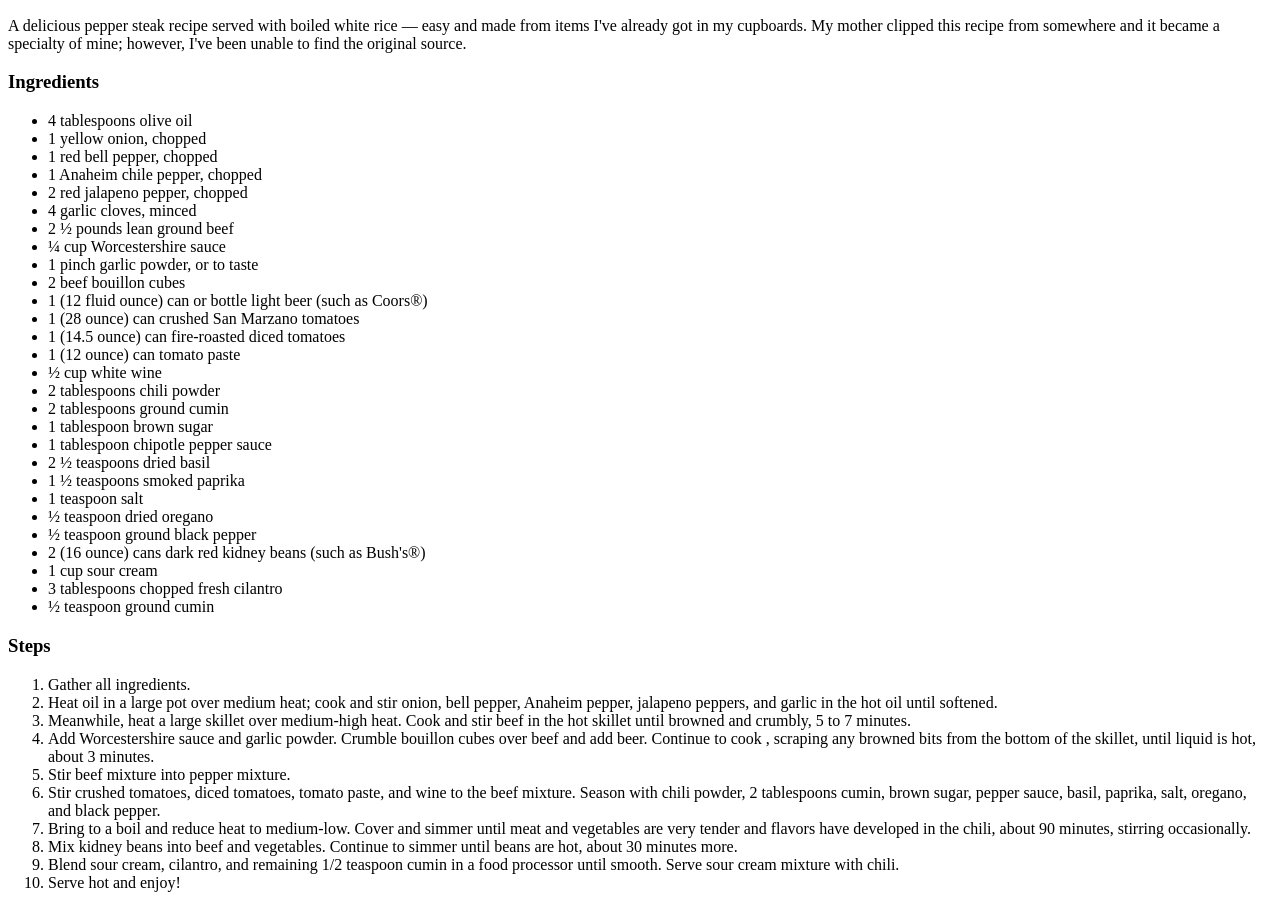
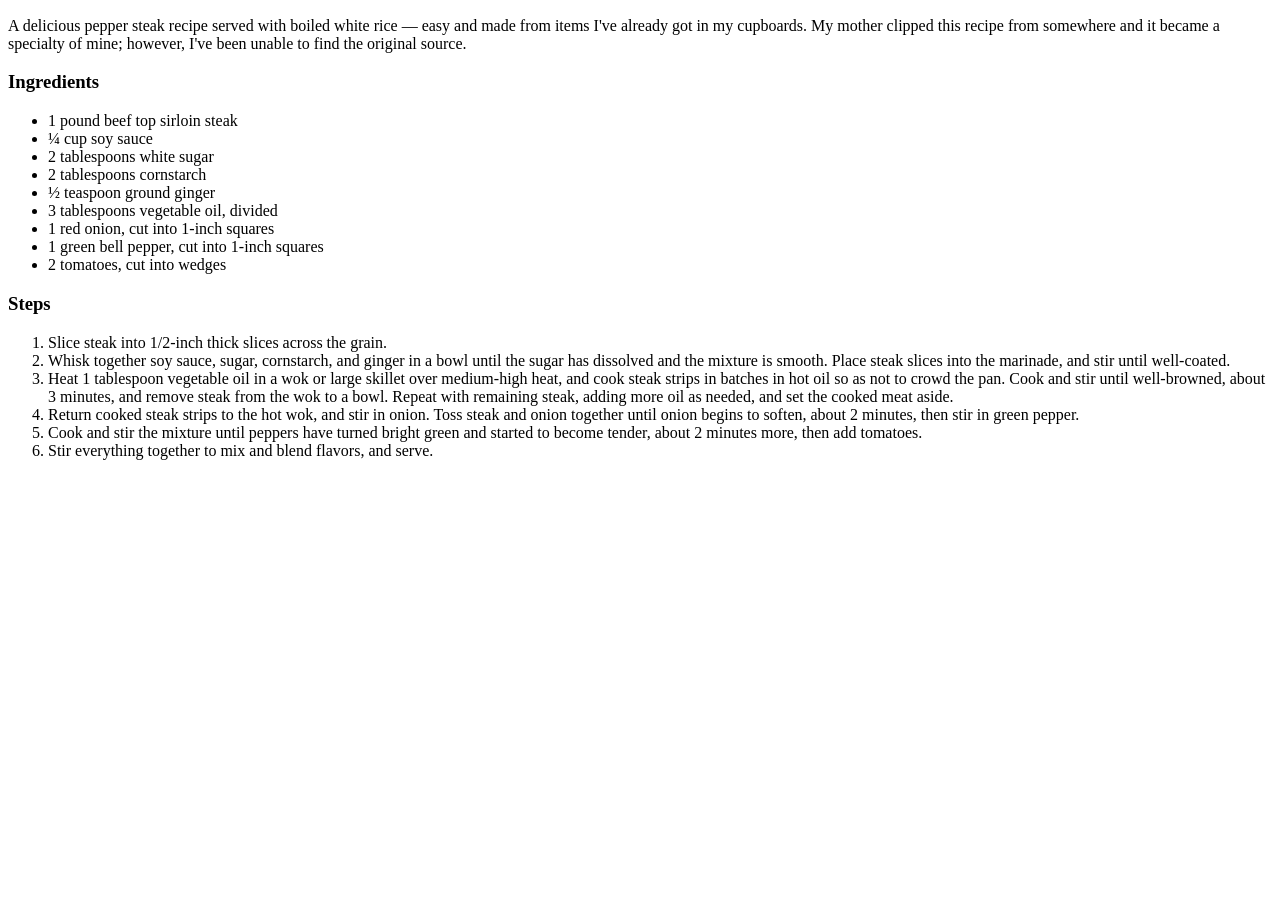
Before and after one commit to lunatichigh/odin-recipes, a plain HTML site: page recipes/chinese-pepper-steak.html in a window 1280 px wide. Shown: the part 434-1342 px from the top of the page. After the commit the page ends 910 px from the top, so only its background shows below. Drawn offline with Linux system fonts and the light colour scheme.

Commit message:
Add ordered list for steps of recipe and modify ingredient list with list items

```diff
--- a/recipes/chinese-pepper-steak.html
+++ b/recipes/chinese-pepper-steak.html
@@ -11,50 +11,31 @@
     <h2>Description</h2>
     <p>A delicious pepper steak recipe served with boiled white rice — easy and made from items I've already got in my cupboards. My mother clipped this recipe from somewhere and it became a specialty of mine; however, I've been unable to find the original source.</p>
 
+    <!-- Unordered list for ingredients -->
+
     <h3>Ingredients</h3>
     <ul>
-        <li>4 tablespoons olive oil</li>
-        <li>1 yellow onion, chopped</li>
-        <li>1 red bell pepper, chopped</li>
-        <li>1 Anaheim chile pepper, chopped</li>
-        <li>2 red jalapeno pepper, chopped</li>
-        <li>4 garlic cloves, minced</li>
-        <li>2 ½ pounds lean ground beef</li>
-        <li>¼ cup Worcestershire sauce</li>
-        <li>1 pinch garlic powder, or to taste</li>
-        <li>2 beef bouillon cubes</li>
-        <li>1 (12 fluid ounce) can or bottle light beer (such as Coors®)</li>
-        <li>1 (28 ounce) can crushed San Marzano tomatoes</li>
-        <li>1 (14.5 ounce) can fire-roasted diced tomatoes</li>
-        <li>1 (12 ounce) can tomato paste</li>
-        <li>½ cup white wine</li>
-        <li>2 tablespoons chili powder</li>
-        <li>2 tablespoons ground cumin</li>
-        <li>1 tablespoon brown sugar</li>
-        <li>1 tablespoon chipotle pepper sauce</li>
-        <li>2 ½ teaspoons dried basil</li>
-        <li>1 ½ teaspoons smoked paprika</li>
-        <li>1 teaspoon salt</li>
-        <li>½ teaspoon dried oregano</li>
-        <li>½ teaspoon ground black pepper</li>
-        <li>2 (16 ounce) cans dark red kidney beans (such as Bush's®)</li>
-        <li>1 cup sour cream</li>
-        <li>3 tablespoons chopped fresh cilantro</li>
-        <li>½ teaspoon ground cumin</li>
+        <li>1 pound beef top sirloin steak</li>
+        <li>¼ cup soy sauce</li>
+        <li>2 tablespoons white sugar</li>
+        <li>2 tablespoons cornstarch</li>
+        <li>½ teaspoon ground ginger</li>
+        <li>3 tablespoons vegetable oil, divided</li>
+        <li>1 red onion, cut into 1-inch squares</li>
+        <li>1 green bell pepper, cut into 1-inch squares</li>
+        <li>2 tomatoes, cut into wedges</li>
     </ul>
+
+    <!-- Ordered list for each step of the recipe -->
 
     <h3>Steps</h3>
     <ol>
-        <li>Gather all ingredients.</li>
-        <li>Heat oil in a large pot over medium heat; cook and stir onion, bell pepper, Anaheim pepper, jalapeno peppers, and garlic in the hot oil until softened.</li>
-        <li>Meanwhile, heat a large skillet over medium-high heat. Cook and stir beef in the hot skillet until browned and crumbly, 5 to 7 minutes.</li>
-        <li>Add Worcestershire sauce and garlic powder. Crumble bouillon cubes over beef and add beer. Continue to cook , scraping any browned bits from the bottom of the skillet, until liquid is hot, about 3 minutes.</li>
-        <li>Stir beef mixture into pepper mixture.</li>
-        <li>Stir crushed tomatoes, diced tomatoes, tomato paste, and wine to the beef mixture. Season with chili powder, 2 tablespoons cumin, brown sugar, pepper sauce, basil, paprika, salt, oregano, and black pepper.</li>
-        <li>Bring to a boil and reduce heat to medium-low. Cover and simmer until meat and vegetables are very tender and flavors have developed in the chili, about 90 minutes, stirring occasionally.</li>
-        <li>Mix kidney beans into beef and vegetables. Continue to simmer until beans are hot, about 30 minutes more.</li>
-        <li>Blend sour cream, cilantro, and remaining 1/2 teaspoon cumin in a food processor until smooth. Serve sour cream mixture with chili.</li>
-        <li>Serve hot and enjoy!</li>
+        <li>Slice steak into 1/2-inch thick slices across the grain.</li>
+        <li>Whisk together soy sauce, sugar, cornstarch, and ginger in a bowl until the sugar has dissolved and the mixture is smooth. Place steak slices into the marinade, and stir until well-coated.</li>
+        <li>Heat 1 tablespoon vegetable oil in a wok or large skillet over medium-high heat, and cook steak strips in batches in hot oil so as not to crowd the pan. Cook and stir until well-browned, about 3 minutes, and remove steak from the wok to a bowl. Repeat with remaining steak, adding more oil as needed, and set the cooked meat aside.</li>
+        <li>Return cooked steak strips to the hot wok, and stir in onion. Toss steak and onion together until onion begins to soften, about 2 minutes, then stir in green pepper.</li>
+        <li>Cook and stir the mixture until peppers have turned bright green and started to become tender, about 2 minutes more, then add tomatoes.</li>
+        <li>Stir everything together to mix and blend flavors, and serve.</li>
     </ol>
 
 </body>
```
